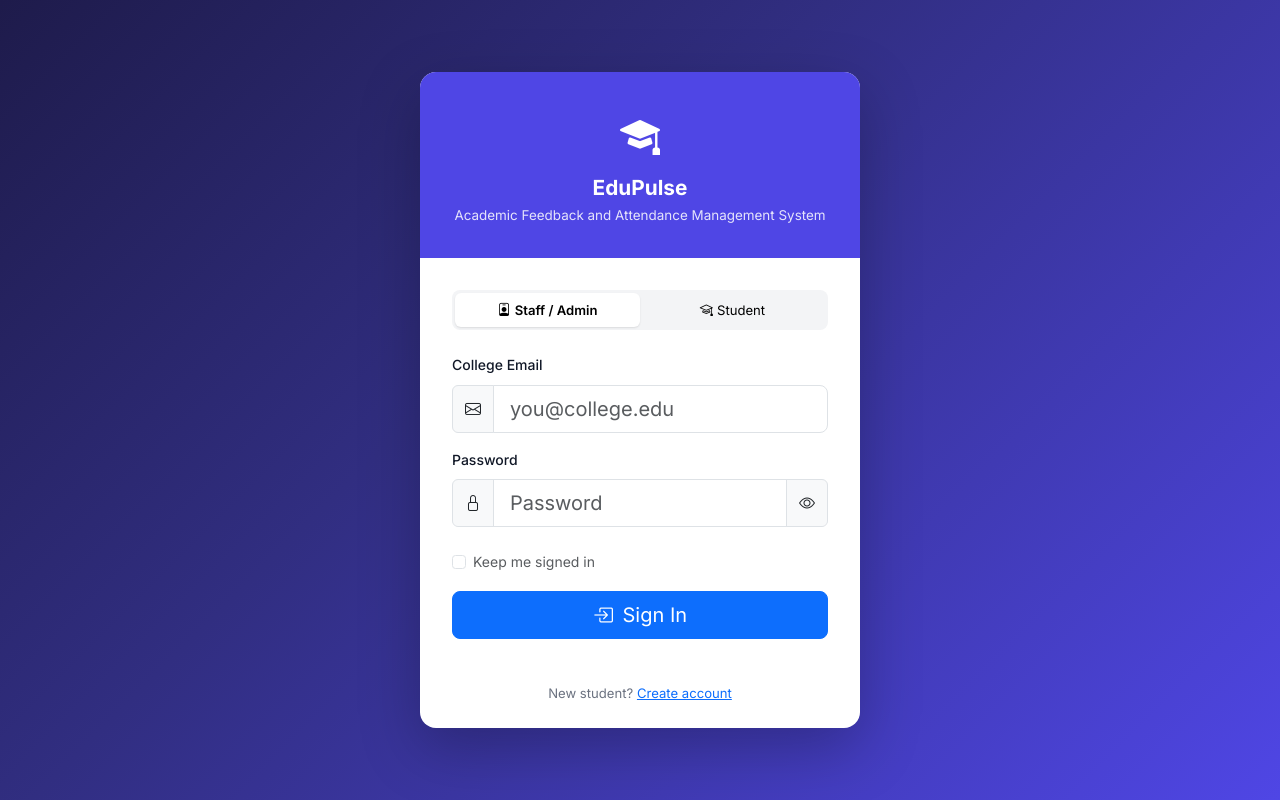
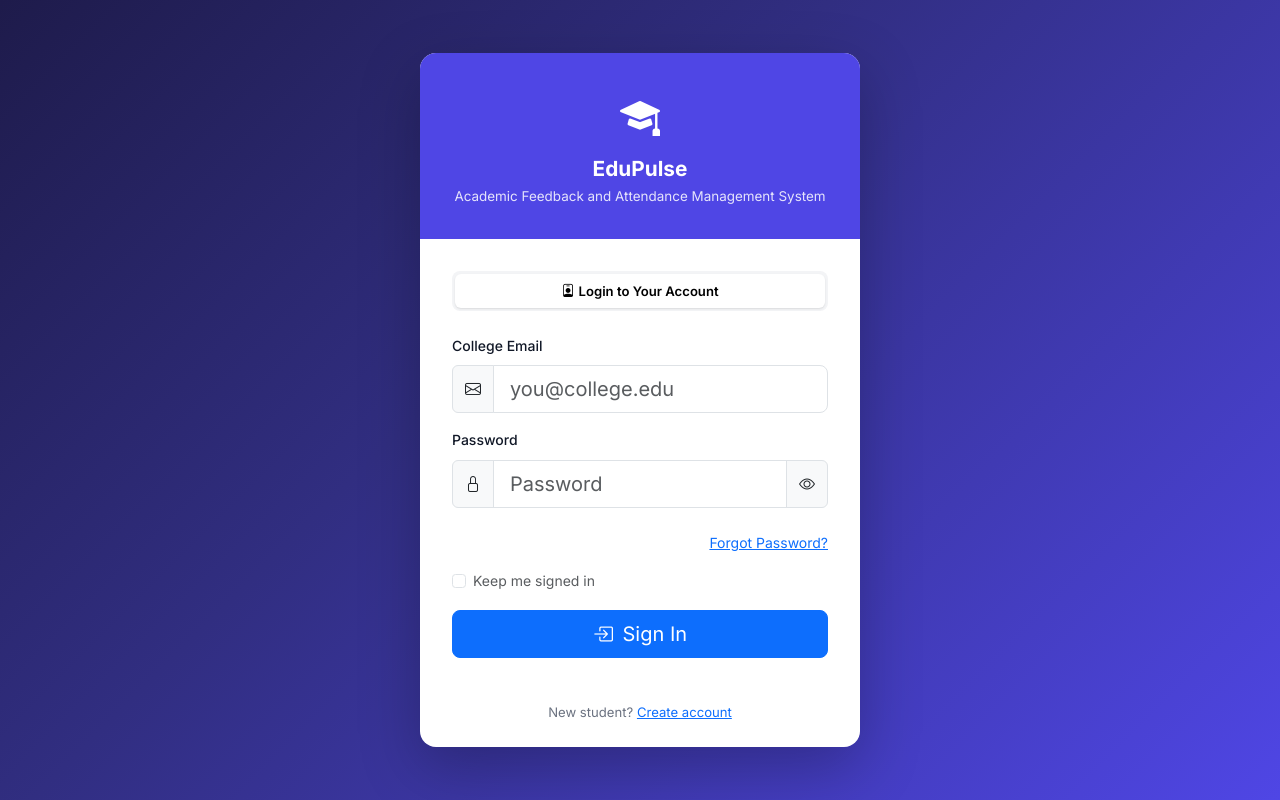
Before and after one commit to Kirankumar-K18/edupulse, a Django app: a page that uses frontend/templates/accounts/login.html in a window 1280 px wide. Run offline with Django 4.2, Linux system fonts and the light colour scheme.

Commit message:
Added professional SMTP password reset system

```diff
--- a/backend/apps/accounts/urls.py
+++ b/backend/apps/accounts/urls.py
@@ -1,6 +1,6 @@
-from django.urls import path
+from django.urls import path, reverse_lazy
 from . import views
-
+from django.contrib.auth import views as auth_views
 app_name = 'accounts'
 
 urlpatterns = [
@@ -39,4 +39,39 @@ urlpatterns = [
 
     # Admin: Activity logs
     path('activity-logs/', views.activity_logs, name='activity_logs'),
+    path(
+        'password-reset/',
+        auth_views.PasswordResetView.as_view(
+            template_name='accounts/password_reset.html',
+            email_template_name='accounts/password_reset_email.html',
+            subject_template_name='accounts/password_reset_subject.txt',
+            success_url=reverse_lazy('accounts:password_reset_done'),
+        ),
+        name='password_reset',
+    ),
+
+    path(
+        'password-reset/done/',
+        auth_views.PasswordResetDoneView.as_view(
+            template_name='accounts/password_reset_done.html'
+        ),
+        name='password_reset_done',
+    ),
+
+    path(
+        'reset/<uidb64>/<token>/',
+        auth_views.PasswordResetConfirmView.as_view(
+            template_name='accounts/password_reset_confirm.html',
+            success_url=reverse_lazy('accounts:password_reset_complete'),
+        ),
+        name='password_reset_confirm',
+    ),
+
+    path(
+        'reset/done/',
+        auth_views.PasswordResetCompleteView.as_view(
+            template_name='accounts/password_reset_complete.html'
+        ),
+        name='password_reset_complete',
+    ),
 ]
--- a/frontend/templates/accounts/login.html
+++ b/frontend/templates/accounts/login.html
@@ -16,11 +16,7 @@
       <div class="auth-toggle mb-4">
         <button class="auth-toggle-btn {% if login_type != 'student' %}active{% endif %}"
                 id="staffTabBtn" type="button">
-          <i class="bi bi-person-badge me-1"></i>Staff / Admin
-        </button>
-        <button class="auth-toggle-btn {% if login_type == 'student' %}active{% endif %}"
-                id="studentTabBtn" type="button">
-          <i class="bi bi-mortarboard me-1"></i>Student
+          <i class="bi bi-person-badge me-1"></i>Login to Your Account
         </button>
       </div>
 
@@ -47,6 +43,11 @@
                 <i class="bi bi-eye"></i>
               </button>
             </div>
+          </div>
+          <div class="text-end mb-3">
+              <a href="{% url 'accounts:password_reset' %}">
+                  Forgot Password?
+              </a>
           </div>
           <div class="mb-3 form-check">
             <input type="checkbox" class="form-check-input" name="remember_me" id="rememberMe">
--- /dev/null
+++ b/frontend/templates/accounts/password_reset_subject.txt
@@ -0,0 +1 @@
+EduPulse Password Reset
```
Also changed, not shown: backend/smart_lecturer/settings.py (+10 -0 lines), frontend/templates/accounts/password_reset.html (added, +28 -0 lines), frontend/templates/accounts/password_reset_complete.html (added, +22 -0 lines), frontend/templates/accounts/password_reset_confirm.html (added, +24 -0 lines), frontend/templates/accounts/password_reset_done.html (added, +21 -0 lines), frontend/templates/accounts/password_reset_email.html (added, +12 -0 lines).
